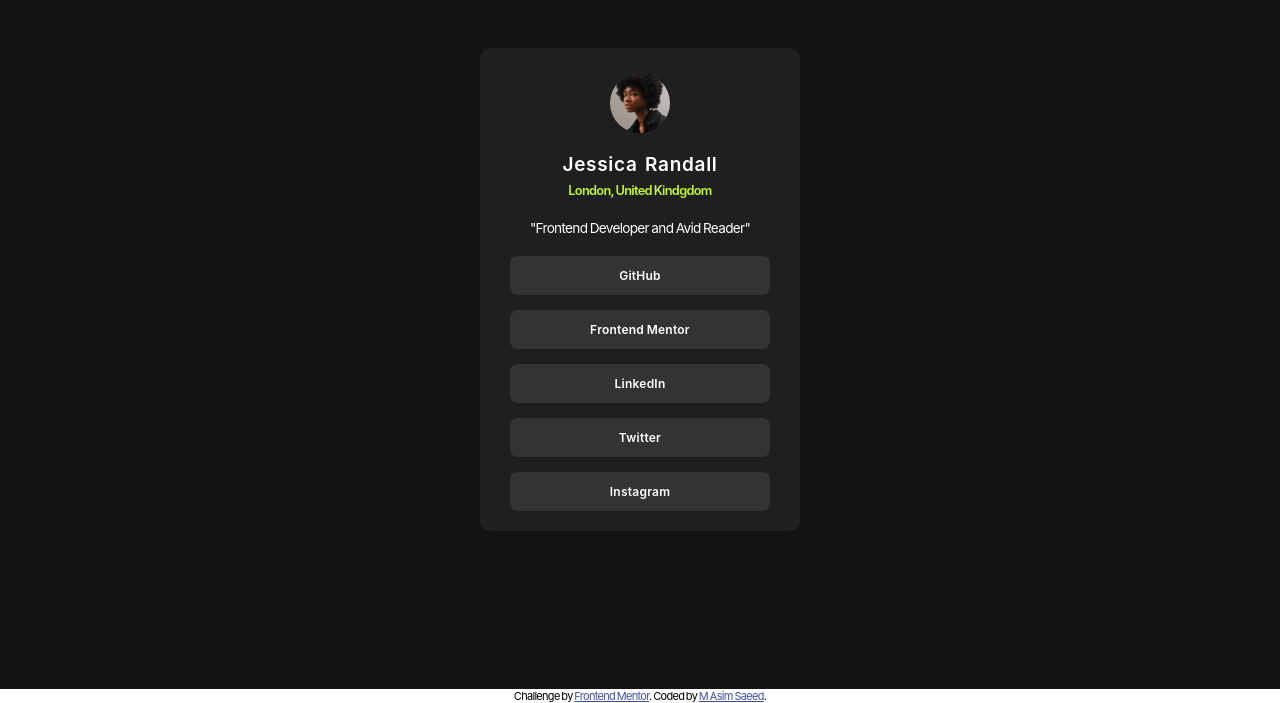
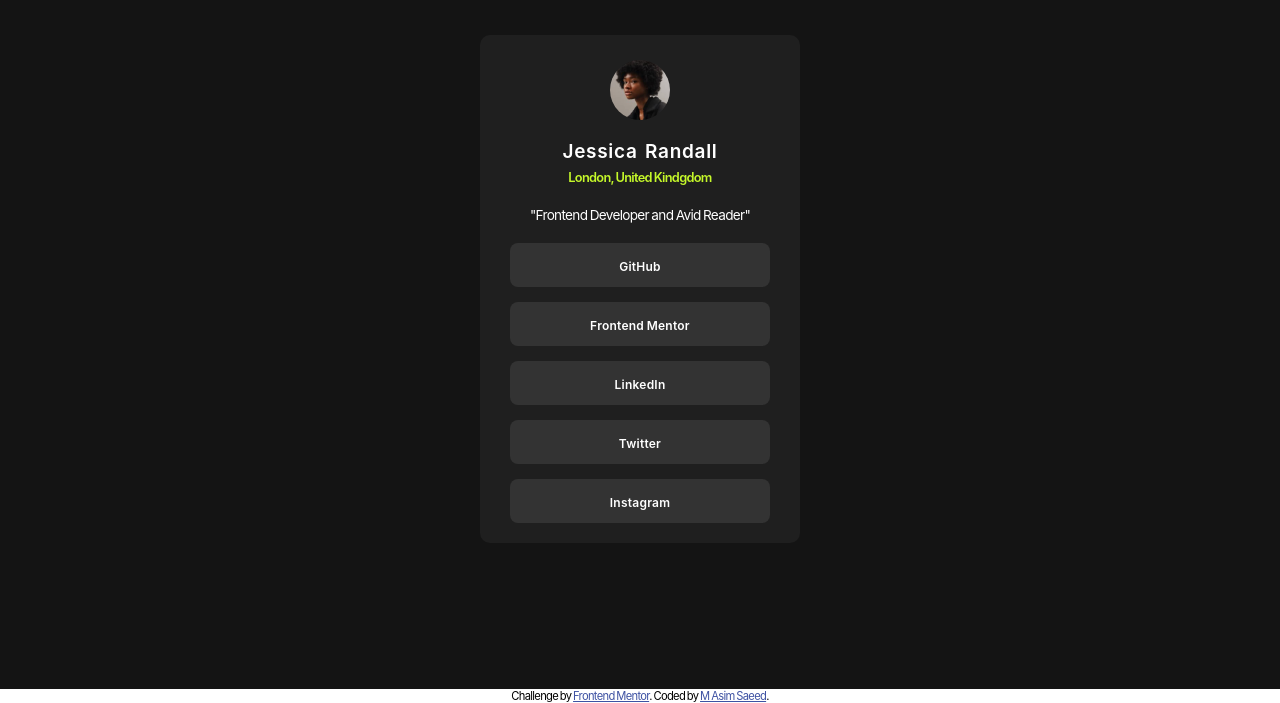
Before and after one commit to asimsaeed353/social-links-profile-main, a plain HTML site: page index.html in a window 1280 px wide. Shown: the part 111-814 px from the top of the page. Drawn offline with Linux system fonts and the light colour scheme.

Commit message:
Update the code

```diff
--- a/index.html
+++ b/index.html
@@ -10,19 +10,19 @@
 </head>
 <body>
   <div id="main">
-    <div id="container">
+    <div class="container">
       <img src="./assets/images/avatar-jessica.jpeg" alt="">
       <div class="about">
         <h3>Jessica Randall</h3>
-        <h5>London, United Kindgdom</h5>
+        <h4>London, United Kindgdom</h4>
         <p>"Frontend Developer and Avid Reader"</p>
       </div>
       <div class="links">
-        <div class="link"><p>GitHub</p></div>
-        <div class="link"><p>Frontend Mentor</p></div>
-        <div class="link"><p>LinkedIn</p></div>
-        <div class="link"><p>Twitter</p></div>
-        <div class="link"><p>Instagram</p></div>
+        <div class="link"><a href="#">GitHub</a></div>
+        <div class="link"><a href="#">Frontend Mentor</a></div>
+        <div class="link"><a href="#">LinkedIn</a></div>
+        <div class="link"><a href="#">Twitter</a></div>
+        <div class="link"><a href="#">Instagram</a></div>
       </div>
     </div>
   </div>
--- a/style.css
+++ b/style.css
@@ -44,7 +44,7 @@ body {
   background-color: var(--grey-900);
 }
 
-#container {
+.container {
   height: 75%;
   width: 22%;
   border: none;
@@ -57,7 +57,7 @@ body {
   background-color: var(--grey-800);
 }
 
-#container img {
+.container img {
   width: 60px;
   height: 60px;
   border-radius: 30px;
@@ -76,7 +76,7 @@ body {
   word-spacing: 2px;
   letter-spacing: 0.7px;
 }
-.about h5 {
+.about h4 {
   color: var(--green);
   font-size: 0.8rem;
   font-weight: var(--fw-600);
@@ -104,15 +104,21 @@ body {
   cursor: pointer;
 }
 
-.link p {
+.link a {
   font-size: 0.75rem;
   font-weight: var(--fw-600);
   letter-spacing: 0.25px;
+  text-decoration: none;
+  color: var(--white);
+  cursor: pointer;
+}
+
+.link a:hover {
+  color: var(--grey-700);
 }
 
 .link:hover {
   background-color: var(--green);
-  color: var(--grey-700);
 }
 
 @media (min-width: 370px) {
@@ -120,7 +126,7 @@ body {
     width: 100%;
     height: 100vh;
   }
-  #container {
+  .container {
     width: fit-content;
     height: fit-content;
   }
@@ -128,7 +134,7 @@ body {
 
 .attribution {
   color: black;
-  font-size: 11px;
+  font-size: 0.7rem;
   text-align: center;
 }
 .attribution a {
```
